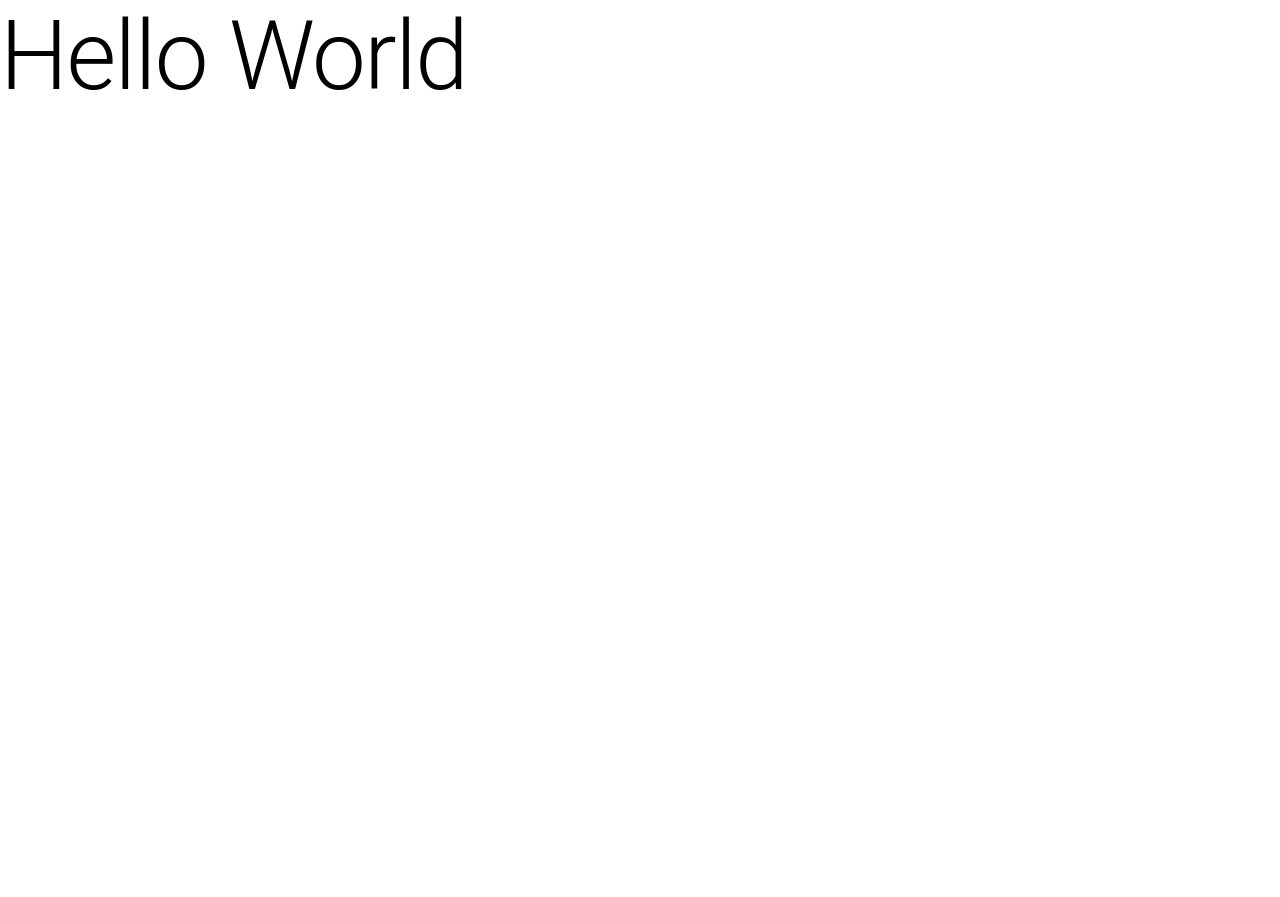
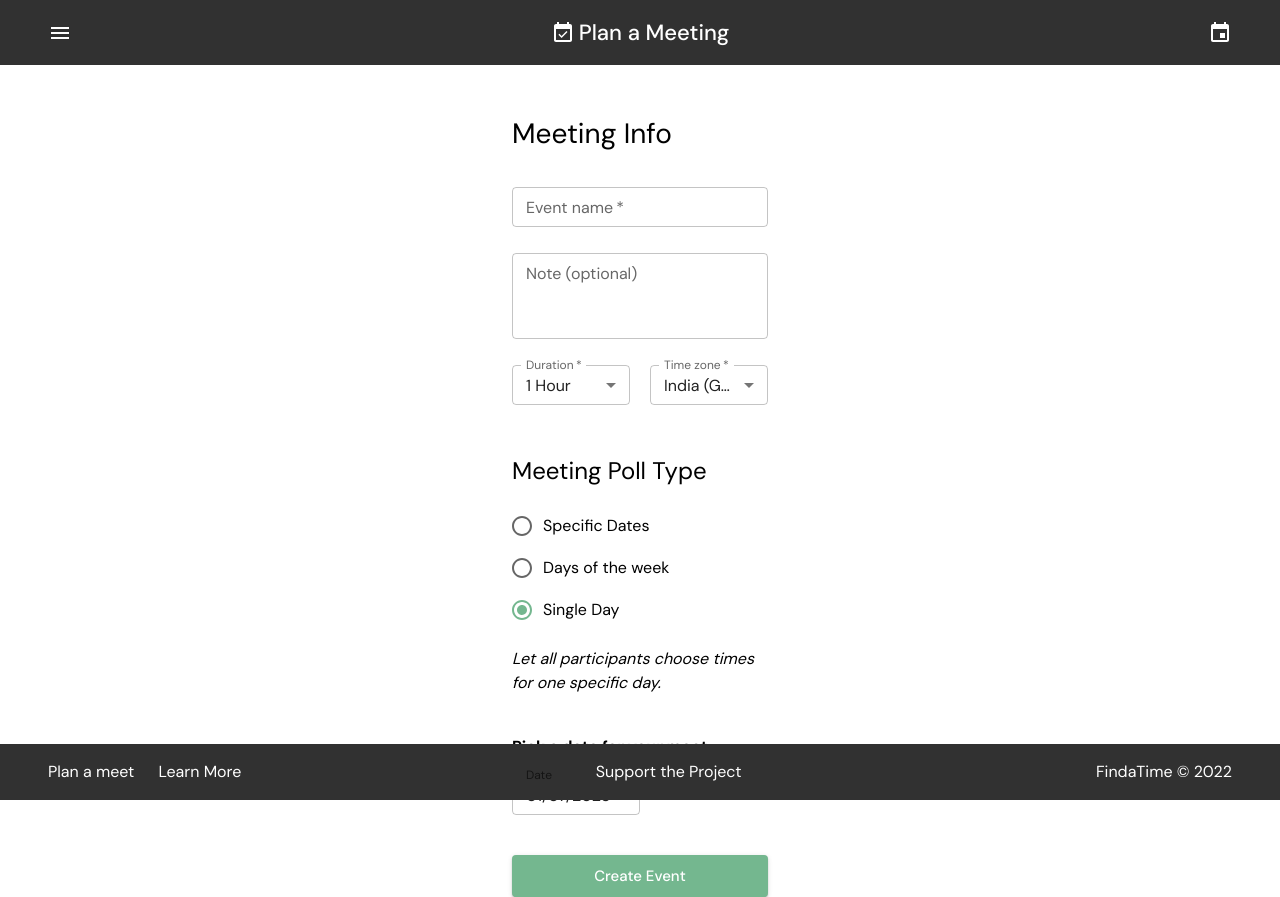
Before and after one commit to theVedanta/findatime, a Next.js app: page / in a window 1280 px wide. Before the commit the page ends 800 px from the top, so only its background shows below. Built offline with nearby package versions, Linux system fonts and the light colour scheme.

Commit message:
basic ui

```diff
--- /dev/null
+++ b/components/BottomNav.tsx
@@ -0,0 +1,28 @@
+import { Box, Typography } from "@mui/material";
+
+const BottomNav = () => {
+    return (
+        <Box
+            display="flex"
+            width="100%"
+            justifyContent="space-between"
+            alignItems="center"
+            px={6}
+            py={2}
+            color="primary.100"
+            bgcolor="primary.900"
+            position="absolute"
+            bottom={0}
+            left={0}
+        >
+            <Box display="flex">
+                <Typography>Plan a meet</Typography>
+                <Typography ml={3}>Learn More</Typography>
+            </Box>
+            <Typography>Support the Project</Typography>
+            <Typography>FindaTime © 2022</Typography>
+        </Box>
+    );
+};
+
+export default BottomNav;
--- a/components/Nav.tsx
+++ b/components/Nav.tsx
@@ -1,14 +1,32 @@
-import { Box } from "@mui/material";
+import { Box, Typography } from "@mui/material";
+import MenuIcon from "@mui/icons-material/Menu";
+import EventIcon from "@mui/icons-material/Event";
+import EventAvailableIcon from "@mui/icons-material/EventAvailable";
 
 const Nav = () => {
     return (
         <Box
-            bgcolor="secondary.main"
             display="flex"
+            width="100%"
             justifyContent="space-between"
-            px={10}
-            width="100%"
-        ></Box>
+            alignItems="center"
+            px={6}
+            py={2}
+            color="primary.100"
+            bgcolor="primary.900"
+        >
+            <MenuIcon />
+
+            <Box display="flex" alignItems="center">
+                <EventAvailableIcon />
+                &nbsp;
+                <Typography fontWeight={500} fontSize={22}>
+                    Plan a Meeting
+                </Typography>
+            </Box>
+
+            <EventIcon />
+        </Box>
     );
 };
 
--- a/package.json
+++ b/package.json
@@ -11,11 +11,14 @@
   "dependencies": {
     "@emotion/react": "^11.10.5",
     "@emotion/styled": "^11.10.5",
+    "@mui/icons-material": "^5.11.0",
     "@mui/material": "^5.11.1",
+    "@mui/x-date-pickers": "^5.0.13",
     "@next/font": "13.1.1",
     "@types/node": "18.11.17",
     "@types/react": "18.0.26",
     "@types/react-dom": "18.0.10",
+    "dayjs": "^1.11.7",
     "eslint": "8.30.0",
     "eslint-config-next": "13.1.1",
     "next": "13.1.1",
--- a/pages/_document.tsx
+++ b/pages/_document.tsx
@@ -6,6 +6,16 @@ export default function Document() {
             <Head />
             <title>FindATime</title>
             <link rel="icon" href="/assets/logo.png" />
+            <link rel="preconnect" href="https://fonts.googleapis.com" />
+            <link
+                rel="preconnect"
+                href="https://fonts.gstatic.com"
+                crossOrigin="true"
+            />
+            <link
+                href="https://fonts.googleapis.com/css2?family=DM+Sans:wght@400;500;700&display=swap"
+                rel="stylesheet"
+            />
             <body>
                 <Main />
                 <NextScript />
--- a/pages/index.tsx
+++ b/pages/index.tsx
@@ -1,12 +1,143 @@
-import { Typography } from "@mui/material";
+import {
+    Box,
+    Button,
+    FormControl,
+    FormControlLabel,
+    FormLabel,
+    InputLabel,
+    MenuItem,
+    Radio,
+    RadioGroup,
+    Select,
+    TextField,
+    Typography,
+} from "@mui/material";
 import Nav from "../components/Nav";
+import { useState } from "react";
+import { DatePicker, LocalizationProvider } from "@mui/x-date-pickers";
+import { AdapterDayjs } from "@mui/x-date-pickers/AdapterDayjs";
+import BottomNav from "../components/BottomNav";
 
 const Index = () => {
+    const [duration, setDuration] = useState("1 Hour");
+    const [zone, setZone] = useState("India (GMT+5)");
+    const [poll, setPoll] = useState("day");
+    const [date, setDate] = useState<any>();
+
     return (
-        <Typography variant="h1">
+        <>
             <Nav />
-            Hello World
-        </Typography>
+
+            <Box mt={6} px={64}>
+                <Typography mb={4} fontWeight={400} fontSize={28}>
+                    Meeting Info
+                </Typography>
+                <TextField label="Event name" required />
+                <TextField
+                    label="Note (optional)"
+                    multiline
+                    rows={3}
+                    maxRows={6}
+                    sx={{ marginTop: "26px" }}
+                />
+                <Box display="flex" width="full" sx={{ marginTop: "26px" }}>
+                    <FormControl fullWidth>
+                        <InputLabel required id="duration">
+                            Duration
+                        </InputLabel>
+                        <Select
+                            required
+                            labelId="duration"
+                            name="duration"
+                            id="duration"
+                            label="duration"
+                            value={duration}
+                            onChange={(e) => setDuration(e.target.value)}
+                        >
+                            <MenuItem value={"1 Hour"}>1 Hour</MenuItem>
+                            <MenuItem value={"2 Hours"}>2 Hours</MenuItem>
+                            <MenuItem value={"3 Hours"}>3 Hours</MenuItem>
+                        </Select>
+                    </FormControl>
+                    &nbsp;&nbsp;&nbsp;&nbsp;&nbsp;
+                    <FormControl fullWidth>
+                        <InputLabel required id="time-zone">
+                            Time zone
+                        </InputLabel>
+                        <Select
+                            required
+                            labelId="time-zone"
+                            name="time-zone"
+                            id="time-zone"
+                            label="Time zone"
+                            value={zone}
+                            onChange={(e) => setZone(e.target.value)}
+                        >
+                            <MenuItem value={"India (GMT+5)"}>
+                                India (GMT+5)
+                            </MenuItem>
+                        </Select>
+                    </FormControl>
+                </Box>
+
+                <Typography mt={6} mb={2} fontWeight={400} fontSize={24}>
+                    Meeting Poll Type
+                </Typography>
+                <FormControl>
+                    <RadioGroup
+                        row
+                        value={poll}
+                        onChange={(e) => setPoll(e.target.value)}
+                        name="radio-buttons-group"
+                    >
+                        <FormControlLabel
+                            value="specific"
+                            control={<Radio />}
+                            label="Specific Dates"
+                            sx={{ marginRight: 10 }}
+                        />
+                        <FormControlLabel
+                            value="days"
+                            control={<Radio />}
+                            label="Days of the week"
+                            sx={{ marginRight: 10 }}
+                        />
+                        <FormControlLabel
+                            value="day"
+                            control={<Radio />}
+                            label="Single Day"
+                            sx={{ marginRight: 10 }}
+                        />
+                    </RadioGroup>
+                </FormControl>
+                <Typography fontStyle="italic" mt={2}>
+                    Let all participants choose times for one specific day.
+                </Typography>
+
+                <Typography mt={5} mb={1} fontWeight={600}>
+                    Pick a date for your meet
+                </Typography>
+                <Box width="50%" mt={2}>
+                    <LocalizationProvider dateAdapter={AdapterDayjs}>
+                        <DatePicker
+                            disableFuture
+                            label="Date"
+                            openTo="year"
+                            views={["year", "month", "day"]}
+                            value={date}
+                            onChange={(val) => {
+                                setDate(val);
+                            }}
+                            renderInput={(params) => <TextField {...params} />}
+                        />
+                    </LocalizationProvider>
+                </Box>
+
+                <Button sx={{ marginTop: 5 }}>Create Event</Button>
+            </Box>
+
+            <BottomNav />
+        </>
     );
 };
 
--- a/theme.ts
+++ b/theme.ts
@@ -3,10 +3,50 @@ import { createTheme } from "@mui/material";
 const theme = createTheme({
     palette: {
         primary: {
-            main: "#74B78F",
+            100: "white",
+            500: "#74B78F",
+            900: "#313131",
         },
-        secondary: {
-            main: "#313131",
+    },
+    typography: {
+        fontFamily: [
+            "DM Sans",
+            "BlinkMacSystemFont",
+            '"Segoe UI"',
+            "Roboto",
+            '"Helvetica Neue"',
+            "Arial",
+            "sans-serif",
+            '"Apple Color Emoji"',
+            '"Segoe UI Emoji"',
+            '"Segoe UI Symbol"',
+        ].join(","),
+    },
+    components: {
+        MuiTextField: {
+            defaultProps: {
+                size: "small",
+                fullWidth: true,
+            },
+        },
+        MuiSelect: {
+            defaultProps: {
+                size: "small",
+                fullWidth: true,
+            },
+        },
+        MuiButton: {
+            styleOverrides: {
+                contained: {
+                    color: "#ffffff",
+                    textTransform: "none",
+                    width: "100%",
+                },
+            },
+            defaultProps: {
+                variant: "contained",
+                size: "large",
+            },
         },
     },
 });
```
Also changed, not shown: 1 other file (tests, documents, lock files or other folders).
